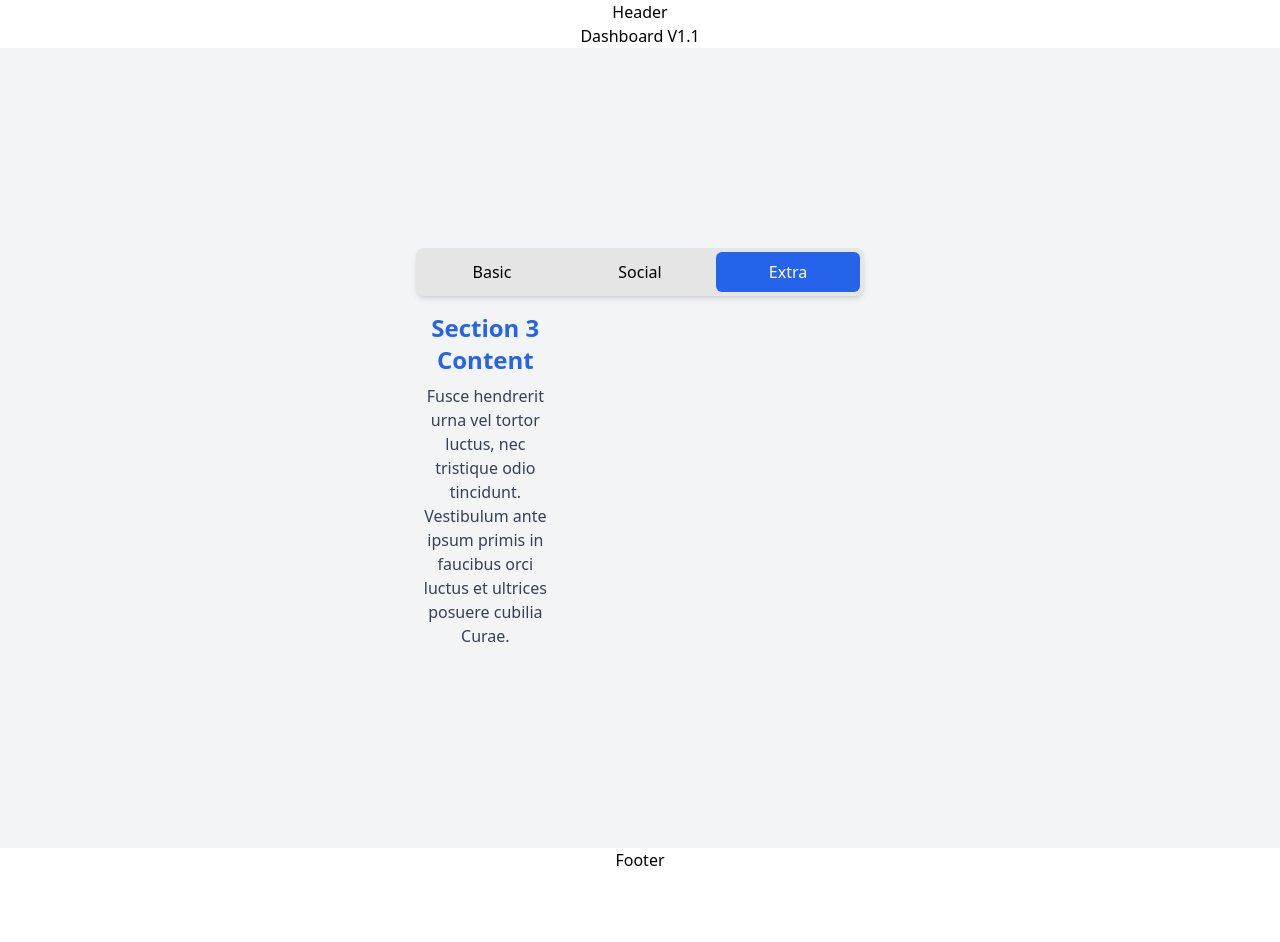
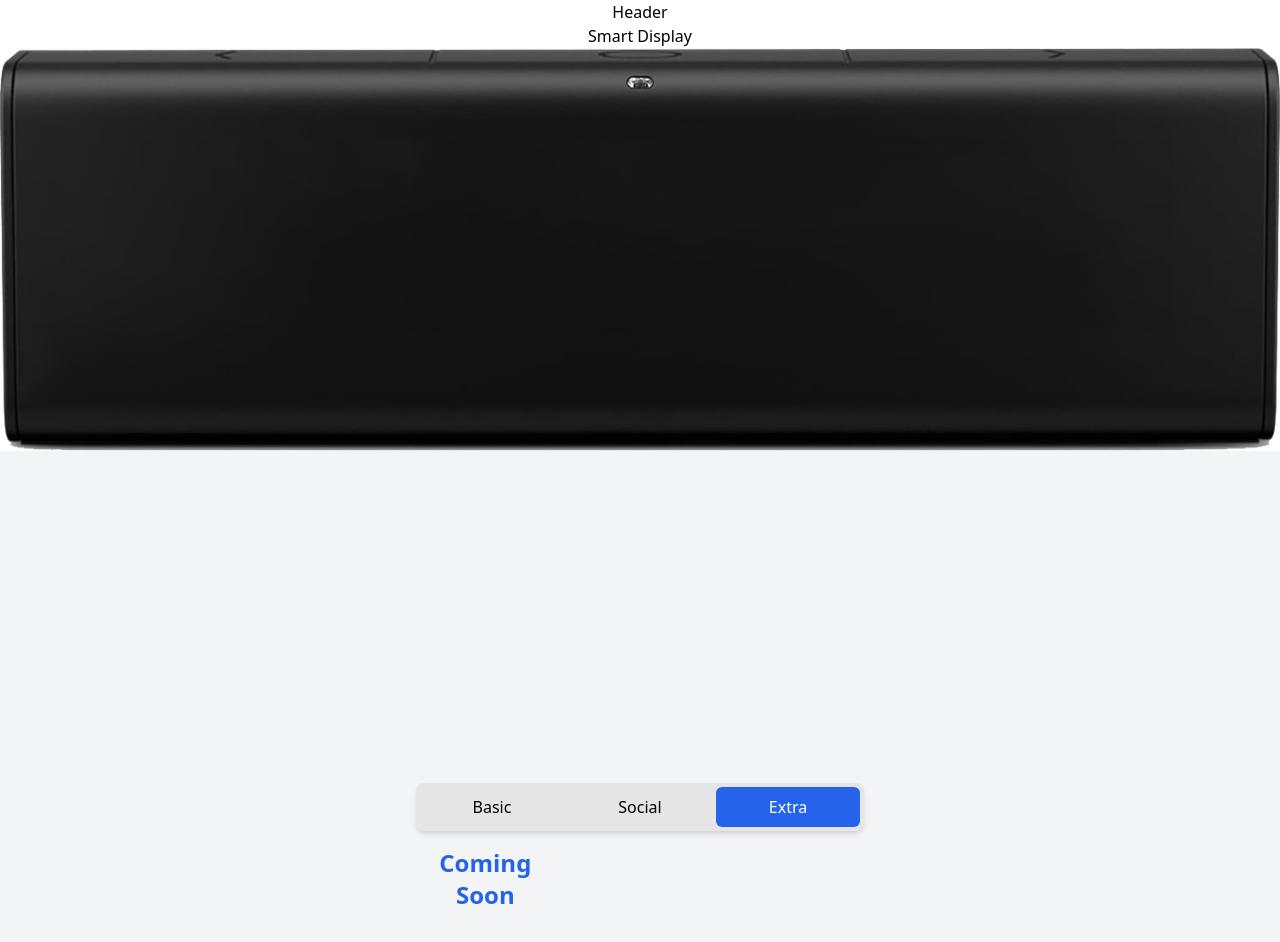
Before and after one commit to ManishDass/soc-count, a React (Create React App) app: page / in a window 1280 px wide. Both pictures are taken after a click on the button "Extra". Shown: the top 942 px of the page. Before the commit the page ends 872 px from the top, so only its background shows below. Built offline with nearby package versions, Linux system fonts and the light colour scheme; the HTML template or start-up script is replaced by a standard one.

Commit message:
improved the UI

```diff
--- a/src/App.js
+++ b/src/App.js
@@ -2,7 +2,6 @@ import './App.css';
 import Header from './components/Header'
 import Dashboard from './components/Dashboard';
 import HeroSection from './components/HeroSection';
-import Footer from './components/Footer'
 
 function App() {
   return (
@@ -10,7 +9,6 @@ function App() {
       <Header/>
       <Dashboard/>
       <HeroSection/>
-      <Footer/>
     </div>
   );
 }
--- a/src/components/Dashboard.jsx
+++ b/src/components/Dashboard.jsx
@@ -1,8 +1,12 @@
 import React from 'react'
+import DisplayPlaceholder from '../assets/elements/display.png'
 
 const Dashboard = () => {
   return (
-    <div>Dashboard V1.1</div>
+    <div>
+      <h1>Smart Display</h1>
+      <img src={DisplayPlaceholder} alt='display' />
+    </div>
   )
 }
 
--- a/src/components/Footer.jsx
+++ /dev/null
@@ -1,9 +0,0 @@
-import React from 'react'
-
-const Footer = () => {
-  return (
-    <div>Footer</div>
-  )
-}
-
-export default Footer
--- a/src/components/HeroSection.jsx
+++ b/src/components/HeroSection.jsx
@@ -32,16 +32,14 @@ const HeroSection = () => {
             {openTab === 2 && (
               <>
                 <Widget imagePath={YoutubeIcon3} controlType={'displayType'} value={0} label={'Subscriber'} />
-                <Widget imagePath={YoutubeIcon1} controlType={'displayType'} value={1} label={'Views'} />
-                <Widget imagePath={YoutubeIcon2} controlType={'displayType'} value={3} label={'Likes'} />
-                <Widget imagePath={YoutubeIcon2} controlType={'displayType'} value={3} label={'Comments'} />
-                <Widget imagePath={YoutubeIcon2} controlType={'displayType'} value={3} label={'Videos'} />
+                <Widget imagePath={YoutubeIcon3} controlType={'displayType'} value={1} label={'Views'} />
+                <Widget imagePath={YoutubeIcon3} controlType={'displayType'} value={2} label={'Likes'} />
+                <Widget imagePath={YoutubeIcon3} controlType={'displayType'} value={3} label={'Videos'} />
               </>
             )}
             {openTab === 3 && (
               <div>
-                <h2 className="text-2xl font-semibold mb-2 text-blue-600">Section 3 Content</h2>
-                <p className="text-gray-700">Fusce hendrerit urna vel tortor luctus, nec tristique odio tincidunt. Vestibulum ante ipsum primis in faucibus orci luctus et ultrices posuere cubilia Curae.</p>
+                <h2 className="text-2xl font-semibold mb-2 text-blue-600">Coming Soon</h2>
               </div>
             )}
           </div>
```
Also changed, not shown: src/assets/elements/display.png (added).
